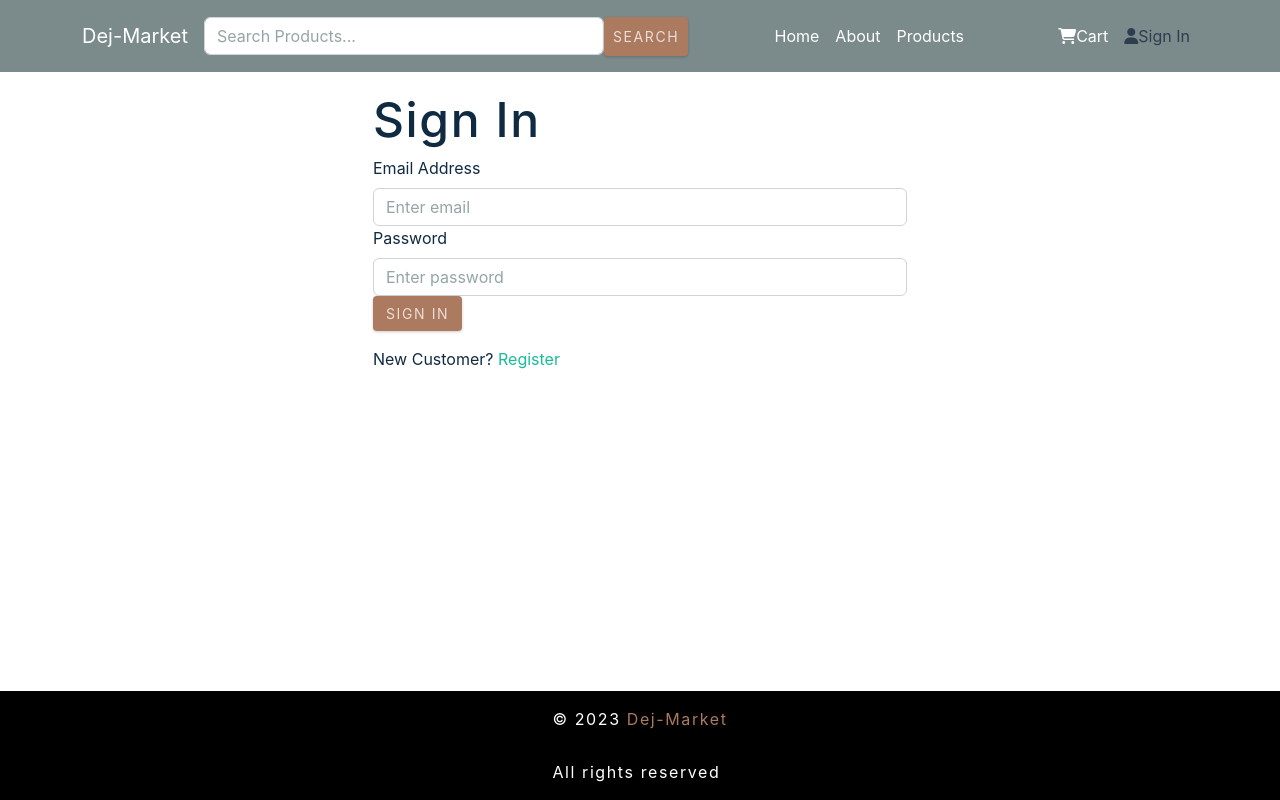
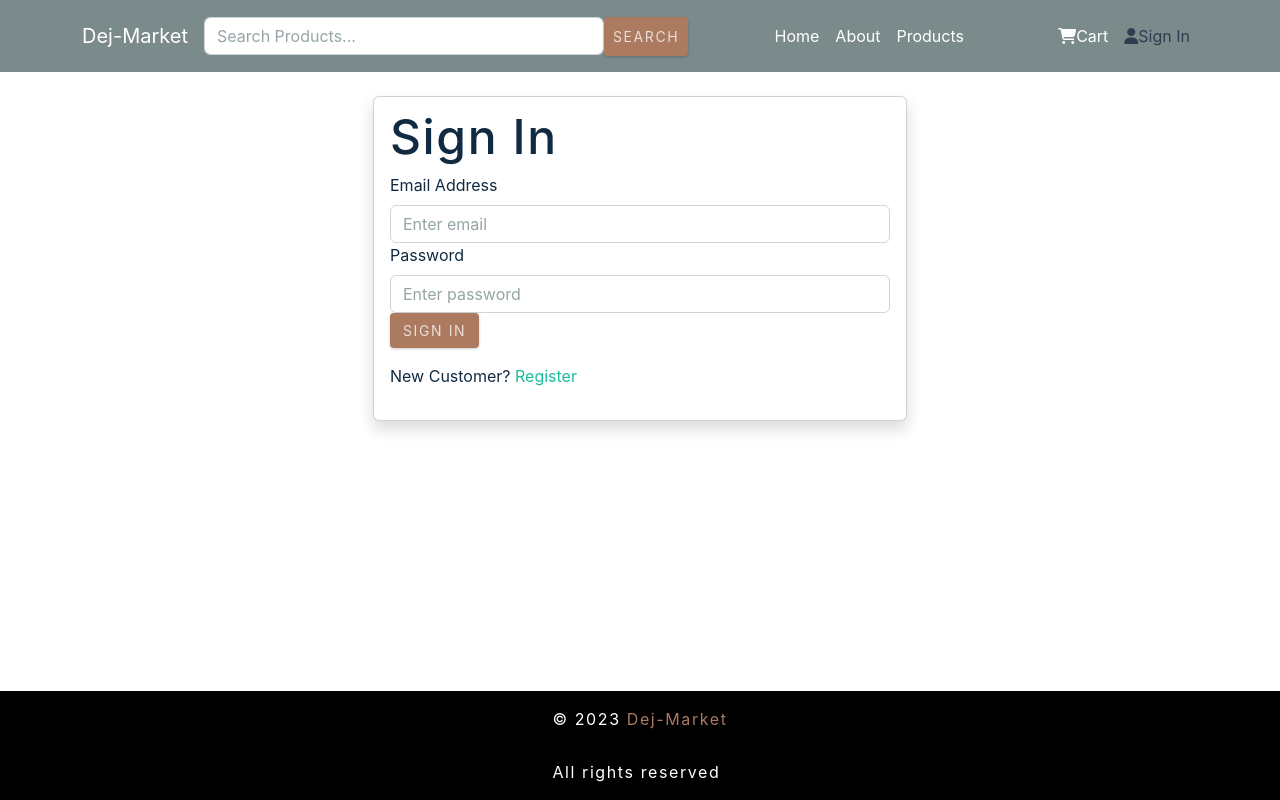
Before and after one commit to DejTes/Dej-Market-frontend, a React (Create React App) app: page /login in a window 1280 px wide. Built offline with nearby package versions, Linux system fonts and the light colour scheme.

Commit message:
modified

```diff
--- a/src/constants/userConstants.js
+++ b/src/constants/userConstants.js
@@ -19,7 +19,7 @@ export const USER_DETAILS_RESET = 'USER_DETAILS_RESET'
 export const USER_UPDATE_PROFILE_REQUEST = 'USER_UPDATE_PROFILE_REQUEST'
 export const USER_UPDATE_PROFILE_SUCCESS = 'USER_UPDATE_PROFILE_SUCCESS'
 export const USER_UPDATE_PROFILE_FAIL = 'USER_UPDATE_PROFILE_FAIL'
-export const USER_UPDATE_PROFILE_REST = 'USER_UPDATE_PROFILE_RESET'
+export const USER_UPDATE_PROFILE_RESET = 'USER_UPDATE_PROFILE_RESET'
 
 
 
--- a/src/screens/LoginScreen.jsx
+++ b/src/screens/LoginScreen.jsx
@@ -1,6 +1,6 @@
 import React, { useState, useEffect } from 'react'
 import { Link, useNavigate, useLocation} from 'react-router-dom'
-import { Form, Button, Row, Col } from 'react-bootstrap'
+import { Form, Button, Row, Col, Card } from 'react-bootstrap'
 import { useDispatch, useSelector } from 'react-redux'
 import Message from '../components/Message'
 import Loader from '../components/Loader'
@@ -33,8 +33,13 @@ const LoginScreen = ({location}) => {
   }
 
   return (
+
   <FormContainer>
+    <Card className="shadow">
+      <Card.Body>
+        <Card.Title>
           <h1>Sign In</h1>
+        </Card.Title>
         {error && <Message variant='danger'>{error}</Message>}
         {loading && <Loader />}
         <Form onSubmit={submitHandler}>
@@ -71,6 +76,8 @@ const LoginScreen = ({location}) => {
             </Link>
           </Col>
         </Row>
+      </Card.Body>
+    </Card>
   </FormContainer>
   )
 }
--- a/src/screens/ProfileScreen.jsx
+++ b/src/screens/ProfileScreen.jsx
@@ -8,6 +8,7 @@ import Message from '../components/Message'
 import Loader from '../components/Loader'
 import { getUserDetails, updateUserProfile } from '../actions/userActions'
 import { listMyOrders } from '../actions/orderActions'
+import { USER_UPDATE_PROFILE_RESET } from '../constants/userConstants'
 
 const ProfileScreen = ({location}) => {
   const [name, setName] = useState('')
@@ -62,7 +63,7 @@ const ProfileScreen = ({location}) => {
       navigate('/login')
     } else {
       if (!user || !user.name || success) {
-        // dispatch({ type: USER_UPDATE_PROFILE_RESET })
+        dispatch({ type: USER_UPDATE_PROFILE_RESET })
         dispatch(getUserDetails('profile'))
         dispatch(listMyOrders())
       } else {
@@ -91,7 +92,7 @@ const ProfileScreen = ({location}) => {
       {message && <Message variant='danger'>{message}</Message>}
       {error && <Message variant='danger'>{error}</Message>}
       {success && <Message variant='success'>Profile Updated</Message>}
-      {loading && <Loader />}
+      {/* {loading && <Loader />} */}
         <Form onSubmit={submitHandler}>
             <Form.Group controlId='name'>
               <Form.Label>Name</Form.Label>
@@ -146,7 +147,7 @@ const ProfileScreen = ({location}) => {
         {loadingOrders ? (
           <Loader />
         ) : errorOrders ? (
-          <Message variant='danger'>{errorOrders}</Message>
+          <Message >{errorOrders}</Message>
         ) : (
           <Table striped bordered hover responsive className='table-sm'>
             <thead>
--- a/src/screens/RegisterScreen.jsx
+++ b/src/screens/RegisterScreen.jsx
@@ -1,6 +1,6 @@
 import React, { useState, useEffect } from "react";
 import { Link, useNavigate } from "react-router-dom";
-import { Form, Button, Row, Col } from "react-bootstrap";
+import { Form, Button, Row, Col, Card } from "react-bootstrap";
 import { useDispatch, useSelector } from "react-redux";
 import Message from "../components/Message";
 import Loader from "../components/Loader";
@@ -44,6 +44,8 @@ const RegisterScreen = ({ location }) => {
 
   return (
     <FormContainer>
+      <Card className="shadow">
+      <Card.Body>
       <h1>Sign Up</h1>
       {message && <Message variant="danger">{message}</Message>}
       {error && <Message variant="danger">{error}</Message>}
@@ -102,6 +104,8 @@ const RegisterScreen = ({ location }) => {
           </Link>
         </Col>
       </Row>
+      </Card.Body>
+      </Card>
     </FormContainer>
   );
 };
```
Lines whose indentation alone changed are shown as unchanged.
